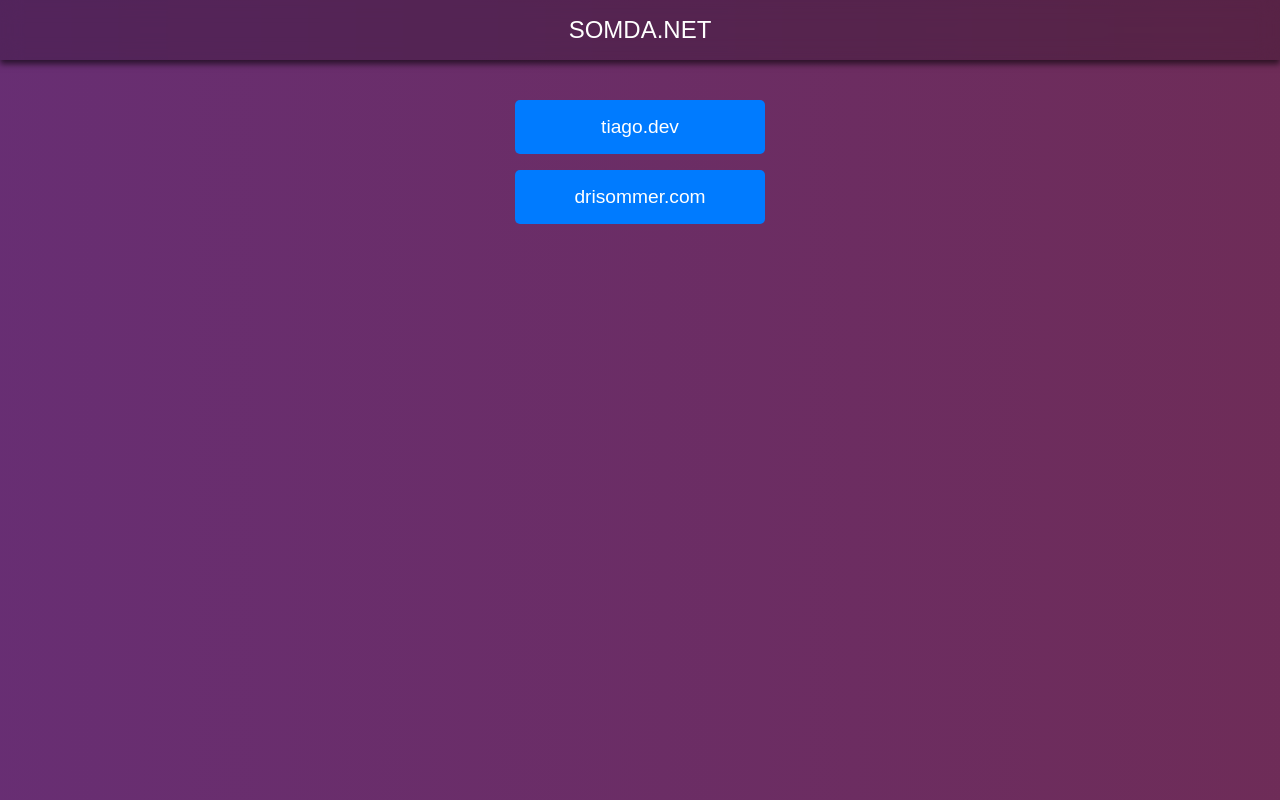
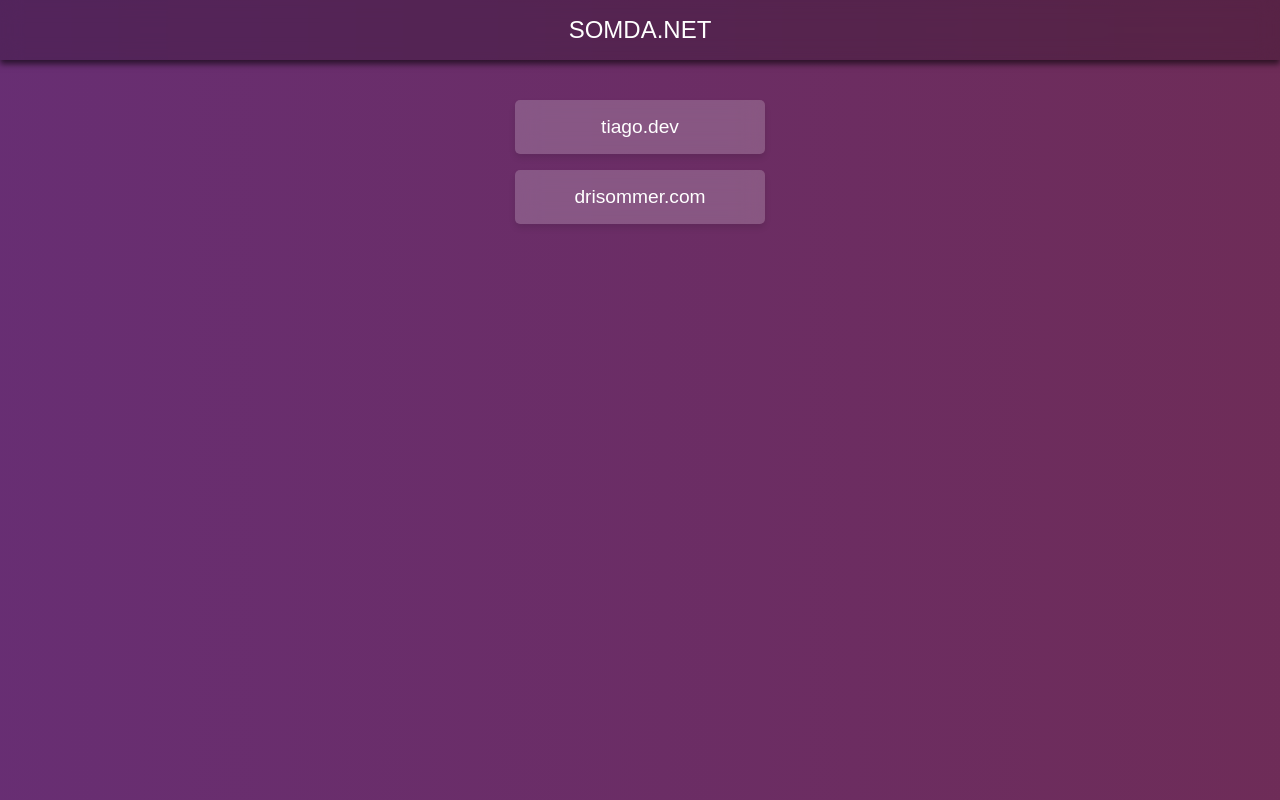
Before and after one commit to tiagosomda/redirect-url, a plain HTML site: page index.html in a window 1280 px wide. Drawn offline with Linux system fonts and the light colour scheme.

Commit message:
glassy buttons

```diff
--- a/index.html
+++ b/index.html
@@ -51,7 +51,8 @@
         .link {
             text-decoration: none;
             color: white;
-            background-color: #007bff;
+            background-color: rgba(255, 255, 255, 0.2); /* Semi-transparent white */
+            backdrop-filter: blur(10px); /* Blur effect for glassy look */
             padding: 1rem;
             margin: 0.5rem 0;
             width: 80%; /* Default width for smaller screens */
@@ -59,8 +60,14 @@
             text-align: center;
             border-radius: 5px;
             font-size: 1.2rem;
-            transition: background-color 0.3s, width 0.3s;
+            transition: background-color 0.3s, width 0.3s, box-shadow 0.3s;
             box-sizing: border-box; /* Ensure padding is included in width */
+            box-shadow: 0 4px 6px rgba(0, 0, 0, 0.1); /* Subtle shadow for depth */
+        }
+
+        .link:hover {
+            background-color: rgba(255, 255, 255, 0.3); /* Slightly brighter on hover */
+            box-shadow: 0 6px 8px rgba(0, 0, 0, 0.2); /* Enhanced shadow on hover */
         }
 
         @media (min-width: 600px) {
```
